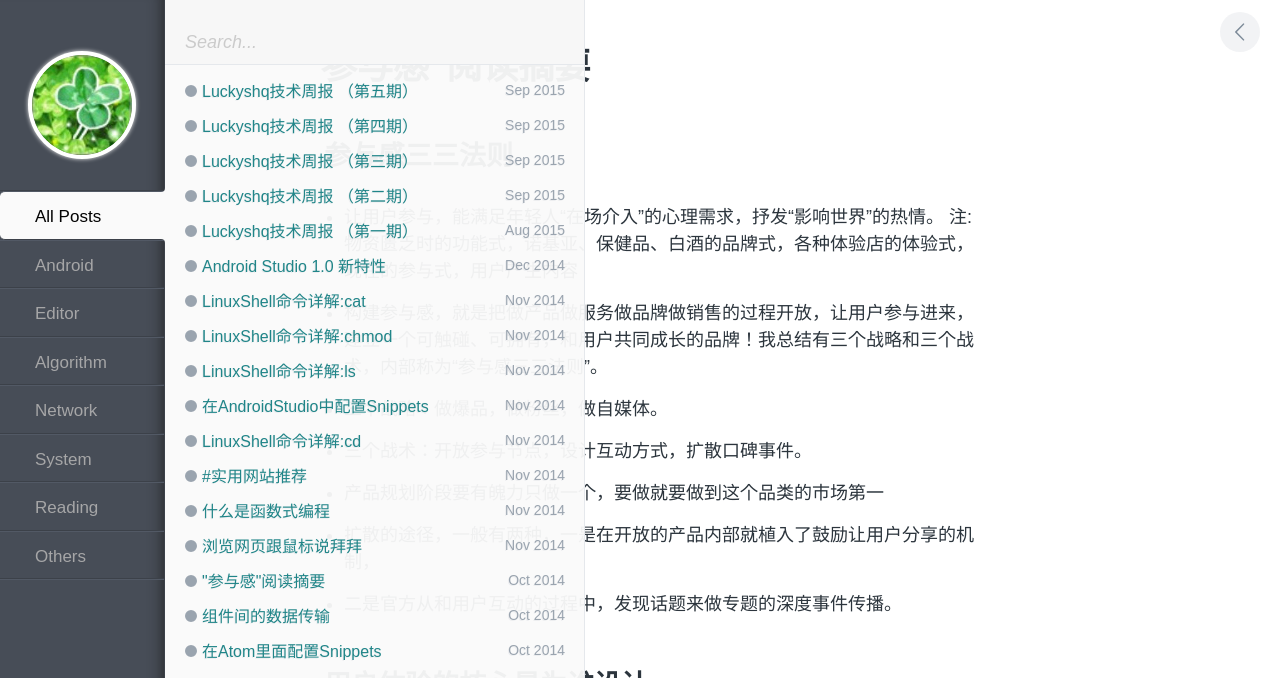
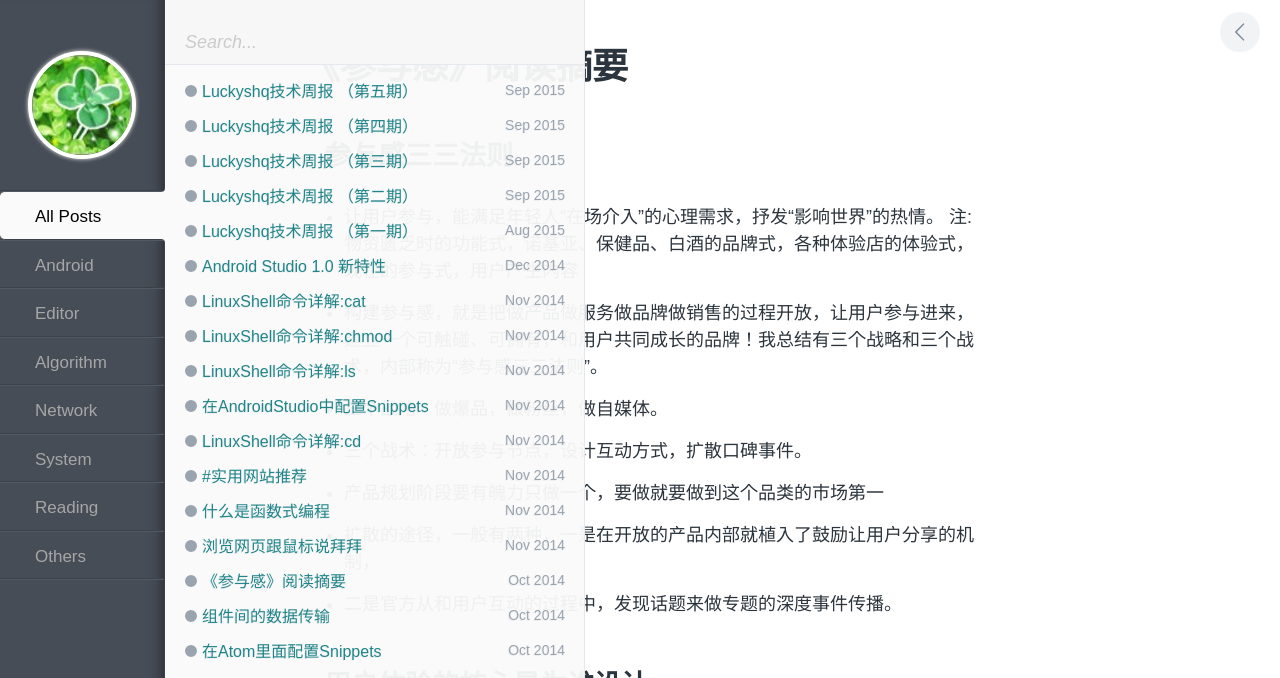
Before and after one commit to luckyshq/luckyshq.github.io, a Jekyll site: the page built from _posts/2014-10-23-参与感阅读摘要.md, in a window 1280 px wide. Shown: the top 678 px of the page. Built offline with Jekyll 4.4.1, drawn with Linux system fonts in a browser that asks for light colours; comment, search, counter and statistics services are not loaded.

Commit message:
[update]将引号改为书名号。

```diff
--- a/_posts/2014-10-23-参与感阅读摘要.md
+++ b/_posts/2014-10-23-参与感阅读摘要.md
@@ -1,6 +1,6 @@
 ---
 layout: post
-title:  "\"参与感\"阅读摘要"
+title:  《参与感》阅读摘要
 date:    2014-10-23 09:19
 categories: reading
 ---
```
